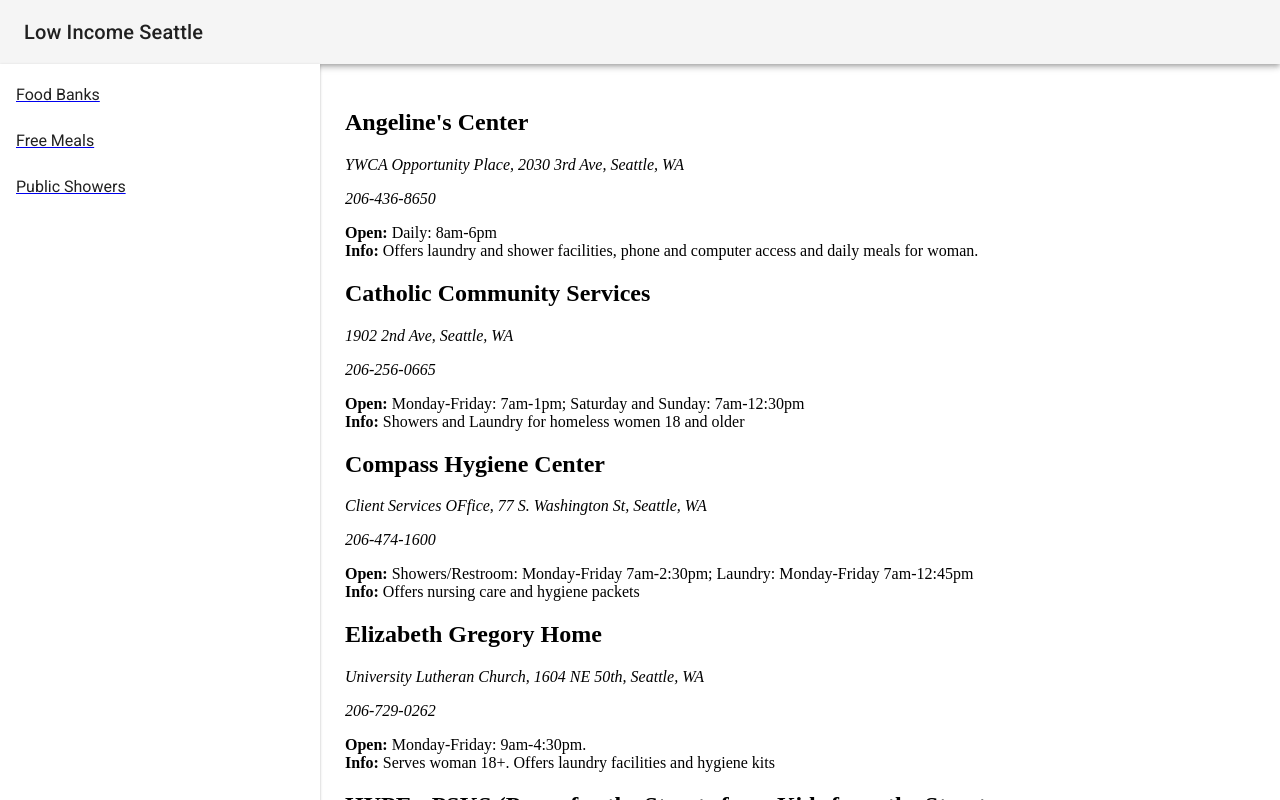
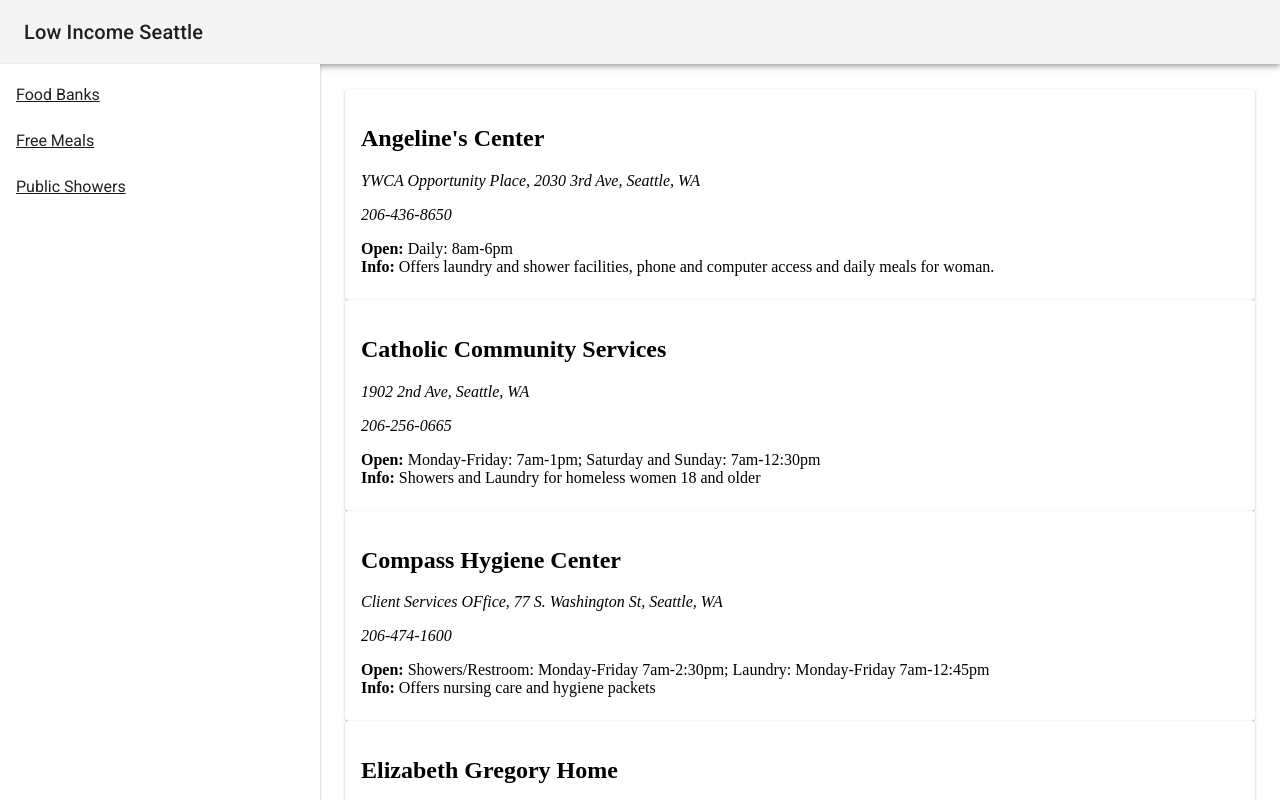
Before and after one commit to ManuelMesson/low-income-seattle, a React (Create React App) app: page /public-showers in a window 1280 px wide. Shown: the top 800 px of the page. Built offline with nearby package versions, Linux system fonts and the light colour scheme; the HTML template or start-up script is replaced by a standard one.

Commit message:
Clean some code

```diff
--- a/src/App.js
+++ b/src/App.js
@@ -1,6 +1,6 @@
 import React, { Component } from "react";
 import "./App.css";
-import { BrowserRouter as Router, Route } from "react-router-dom";
+import { BrowserRouter as Router} from "react-router-dom";
 
 import Header from "./components/Header";
 import Footer from "./components/Footer";
--- a/src/components/Card.jsx
+++ b/src/components/Card.jsx
@@ -1,9 +1,6 @@
 import React, { Component } from "react";
 
 class Card extends Component {
-  constructor(props) {
-    super(props);
-  }
 
   computeAddressMapsUrl = () => {
     return (
--- a/src/components/Header.jsx
+++ b/src/components/Header.jsx
@@ -1,28 +1,12 @@
 import React, { Component } from "react";
-import {Link} from 'react-router-dom';
-
-import { withStyles } from '@material-ui/core/styles';
-import AppBar from '@material-ui/core/AppBar';
-import Toolbar from '@material-ui/core/Toolbar';
-import Typography from '@material-ui/core/Typography';
-
-const styles = {
-  root: {
-    flexGrow: 1,
-  },
-};
+import AppBar from "@material-ui/core/AppBar";
+import Toolbar from "@material-ui/core/Toolbar";
+import Typography from "@material-ui/core/Typography";
 
 class Header extends Component {
   render = () => {
     return (
       <header role="banner">
-        {/* <a href="/">Low Income Seattle</a>
-        <nav role="navigation" className="header-menu">
-        <Link to="/">Home</Link>
-          <a href="/contact">Contact</a>
-          <Link to='/about'>About</Link>
-        </nav> */}
-
         <AppBar position="static" color="default">
           <Toolbar>
             <Typography variant="h6" color="inherit">
@@ -30,7 +14,6 @@
             </Typography>
           </Toolbar>
         </AppBar>
-
       </header>
     );
   };
--- a/src/components/ShowerCard.jsx
+++ b/src/components/ShowerCard.jsx
@@ -1,14 +1,21 @@
 import React from "react";
+
+import Card from '@material-ui/core/Card';
+import CardContent from '@material-ui/core/CardContent';
 
 const ShowerCard = props => (
     <section>
-        <h1>{props.name}</h1>
+        <Card>
+            <CardContent>
+            <h1>{props.name}</h1>
         <address>
             <p>{props.address}</p>
             <p>{props.phone}</p>
         </address>
         <b>Open: </b>{props.open}<br />
         <b>Info: </b>{props.info}
+            </CardContent>
+        </Card>
     </section>
 )
 
--- a/src/containers/Aside.jsx
+++ b/src/containers/Aside.jsx
@@ -1,14 +1,10 @@
 import React, { Component } from "react";
 import { Link } from "react-router-dom";
 
-import Button from "@material-ui/core/Button";
 import ClickAwayListener from "@material-ui/core/ClickAwayListener";
-import Grow from "@material-ui/core/Grow";
 import Paper from "@material-ui/core/Paper";
-import Popper from "@material-ui/core/Popper";
 import MenuItem from "@material-ui/core/MenuItem";
 import MenuList from "@material-ui/core/MenuList";
-import { withStyles } from "@material-ui/core/styles";
 class Aside extends Component {
   render = () => {
     return (
--- a/src/containers/FreeMeals.jsx
+++ b/src/containers/FreeMeals.jsx
@@ -15,7 +15,7 @@
     this.fetchFreeMeals();
   };
   render = () => {
-    const { isLoading, data, error } = this.state;
+    const { isLoading, data } = this.state;
 
     return (
       <div>
--- a/src/containers/Main.jsx
+++ b/src/containers/Main.jsx
@@ -1,5 +1,5 @@
 import React, { Component } from "react";
-import { BrowserRouter as Router, Route } from "react-router-dom";
+import { Route } from "react-router-dom";
 
 import About from "./../components/About";
 import FoodBank from "./FoodBank";
```
Lines whose indentation alone changed are shown as unchanged.
